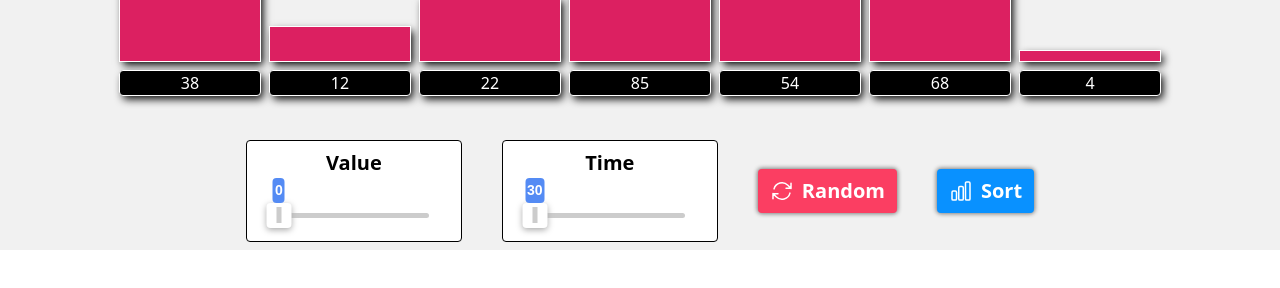
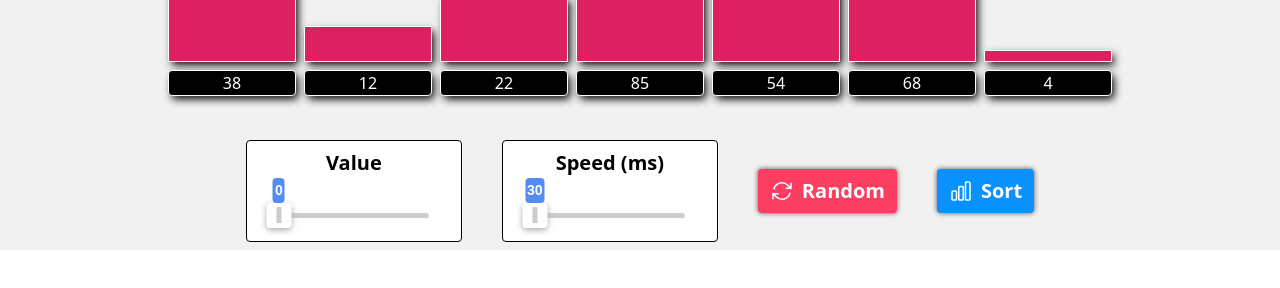
Before and after one commit to Voorgo/Algo-Visualizer, a React (Create React App) app: page /bubblesort in a window 1280 px wide. Shown: the part 390-678 px from the top of the page. Built offline with nearby package versions, Linux system fonts and the light colour scheme.

Commit message:
refactor: Algorithm control buttons

```diff
--- a/src/utils/Buttons.tsx
+++ b/src/components/Buttons.tsx
@@ -1,12 +1,12 @@
 const Buttons = ({
   array,
   setArr,
-  bubbleSort,
+  algorithm,
   sorted,
 }: {
   array: { number: number; color: string }[];
   setArr: any;
-  bubbleSort: any;
+  algorithm: any;
   sorted: boolean;
 }) => {
   const randomizeArray = () => {
@@ -48,7 +48,7 @@ const Buttons = ({
         className={`flex gap-2 text-xl font-semibold ${
           sorted ? null : "cursor-not-allowed"
         } items-center px-3 py-2 bg-[#0991ff] text-white rounded shadow-[0px_0px_4px_1px_gray] hover:shadow-[0px_0px_8px_2px_gray]`}
-        onClick={bubbleSort}
+        onClick={algorithm}
         disabled={sorted ? false : true}
       >
         <svg
--- /dev/null
+++ b/src/components/SpeedAndSizeControls.tsx
@@ -0,0 +1,43 @@
+import { LabeledSize, LabeledTime } from "../utils";
+
+interface Controls {
+  setArraySize: any;
+  arraySize: number[];
+  setArr: any;
+  time: number[];
+  setTime: any;
+  sorted: boolean;
+}
+
+const SpeedAndSizeControls = ({
+  setArraySize,
+  arraySize,
+  setArr,
+  sorted,
+  time,
+  setTime,
+}: Controls) => {
+  return (
+    <div className="flex gap-10">
+      <div className="w-max px-8 py-2 border rounded border-black bg-white">
+        <div className="flex flex-col items-center gap-5">
+          <p className="text-xl font-semibold">Value</p>
+          <LabeledSize
+            setArraySize={setArraySize}
+            values={arraySize}
+            setArray={setArr}
+            sorted={sorted}
+          />
+        </div>
+      </div>
+      <div className="w-max px-8 py-2 border rounded border-black bg-white">
+        <div className="flex flex-col items-center gap-5">
+          <p className="text-xl font-semibold">Speed (ms)</p>
+          <LabeledTime values={time} setTime={setTime} sorted={sorted} />
+        </div>
+      </div>
+    </div>
+  );
+};
+
+export default SpeedAndSizeControls;
--- a/src/pages/BubbleSort.tsx
+++ b/src/pages/BubbleSort.tsx
@@ -2,7 +2,8 @@ import { useState } from "react";
 import AlgorithmMain from "../components/AlgorithmMain";
 import AlgorithmTitle from "../components/AlgorithmTitle";
 import { sleep } from "../utils/sleep";
-import { LabeledSize, LabeledTime, Buttons } from "../utils";
+import SpeedAndSizeControls from "../components/SpeedAndSizeControls";
+import Buttons from "../components/Buttons";
 
 const BubbleSort = () => {
   const [arr, setArr] = useState([
@@ -23,7 +24,6 @@ const BubbleSort = () => {
     if (arr.length > 0) {
       setSorted(false);
       for (let i = 0; i < arr.length; i++) {
-        console.log(i);
         noSwap = true;
         for (let j = 0; j < arr.length - 1 - i; j++) {
           if (arr[j].number > arr[j + 1].number) {
@@ -64,13 +64,13 @@ const BubbleSort = () => {
                 <div className="flex flex-col gap-2" key={i}>
                   <div
                     style={{
-                      width: `${Math.floor(1000 / arr.length)}px`,
+                      width: `${Math.floor(900 / arr.length)}px`,
                       height: `${e.number * 3}px`,
                       background: e.color,
                     }}
                     className="shadow-[3px_4px_8px_-1px_black] border border-white transition-[height]"
                   ></div>
-                  <div className="text-center text-white bg-black rounded border-white border shadow-[3px_4px_8px_-1px_black]">
+                  <div className="text-center text-white px-[2px] bg-black rounded border-white border shadow-[3px_4px_8px_-1px_black]">
                     {e.number}
                   </div>
                 </div>
@@ -79,29 +79,18 @@ const BubbleSort = () => {
           </div>
         </div>
         <div className="mt-8 mb-2 flex justify-center gap-10">
-          <div className="flex gap-10">
-            <div className="w-max px-8 py-2 border rounded border-black bg-white">
-              <div className="flex flex-col items-center gap-5">
-                <p className="text-xl font-semibold">Value</p>
-                <LabeledSize
-                  setArraySize={setArraySize}
-                  values={arraySize}
-                  setArray={setArr}
-                  sorted={sorted}
-                />
-              </div>
-            </div>
-            <div className="w-max px-8 py-2 border rounded border-black bg-white">
-              <div className="flex flex-col items-center gap-5">
-                <p className="text-xl font-semibold">Time</p>
-                <LabeledTime values={time} setTime={setTime} sorted={sorted} />
-              </div>
-            </div>
-          </div>
+          <SpeedAndSizeControls
+            setArr={setArr}
+            setArraySize={setArraySize}
+            sorted={sorted}
+            time={time}
+            setTime={setTime}
+            arraySize={arraySize}
+          />
           <Buttons
             array={arr}
             setArr={setArr}
-            bubbleSort={bubbleSort}
+            algorithm={bubbleSort}
             sorted={sorted}
           />
         </div>
--- a/src/utils/index.js
+++ b/src/utils/index.js
@@ -1,3 +1,2 @@
 export { default as LabeledTime } from "./LabeledTime";
 export { default as LabeledSize } from "./LabeledSize";
-export { default as Buttons } from "./Buttons";
```
